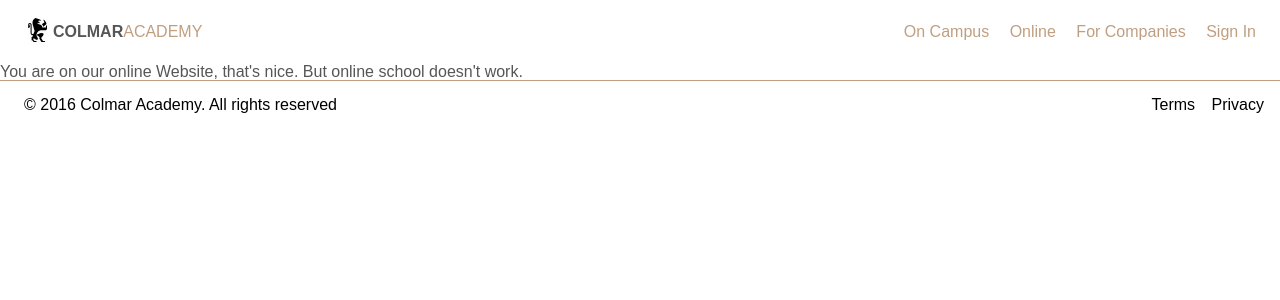
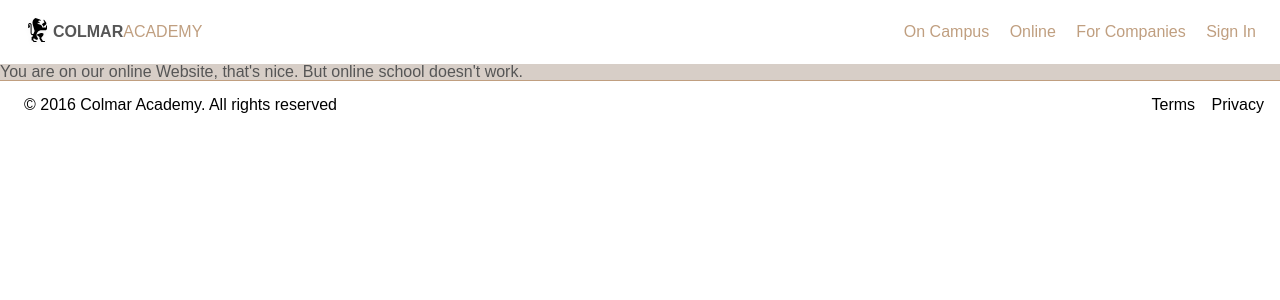
Before and after one commit to boombranco/boombranco.github.io, a Jekyll site: the page built from Online/index.html, in a window 1280 px wide. Shown: the top 300 px of the page. Built offline with Jekyll 4.4.1, drawn with Linux system fonts in a browser that asks for light colours; some web fonts are replaced.

Commit message:
Updated css for matching section version 4

```diff
--- a/Online/index.html
+++ b/Online/index.html
@@ -4,5 +4,5 @@
 ---
 
 <main>
-  <h2>You are on our online Website, that's nice. But online school doesn't work.</h2>
+  <h2 class="featured">You are on our online Website, that's nice. But online school doesn't work.</h2>
 </main>
--- a/resources/css/match.css
+++ b/resources/css/match.css
@@ -99,6 +99,7 @@
 body {
   font-family: 'Proza Libre', sans-serif;
   color: #000
+  background-color: #D7CEC7;
 }
 
 /* CSS for the main part of the body */
```
